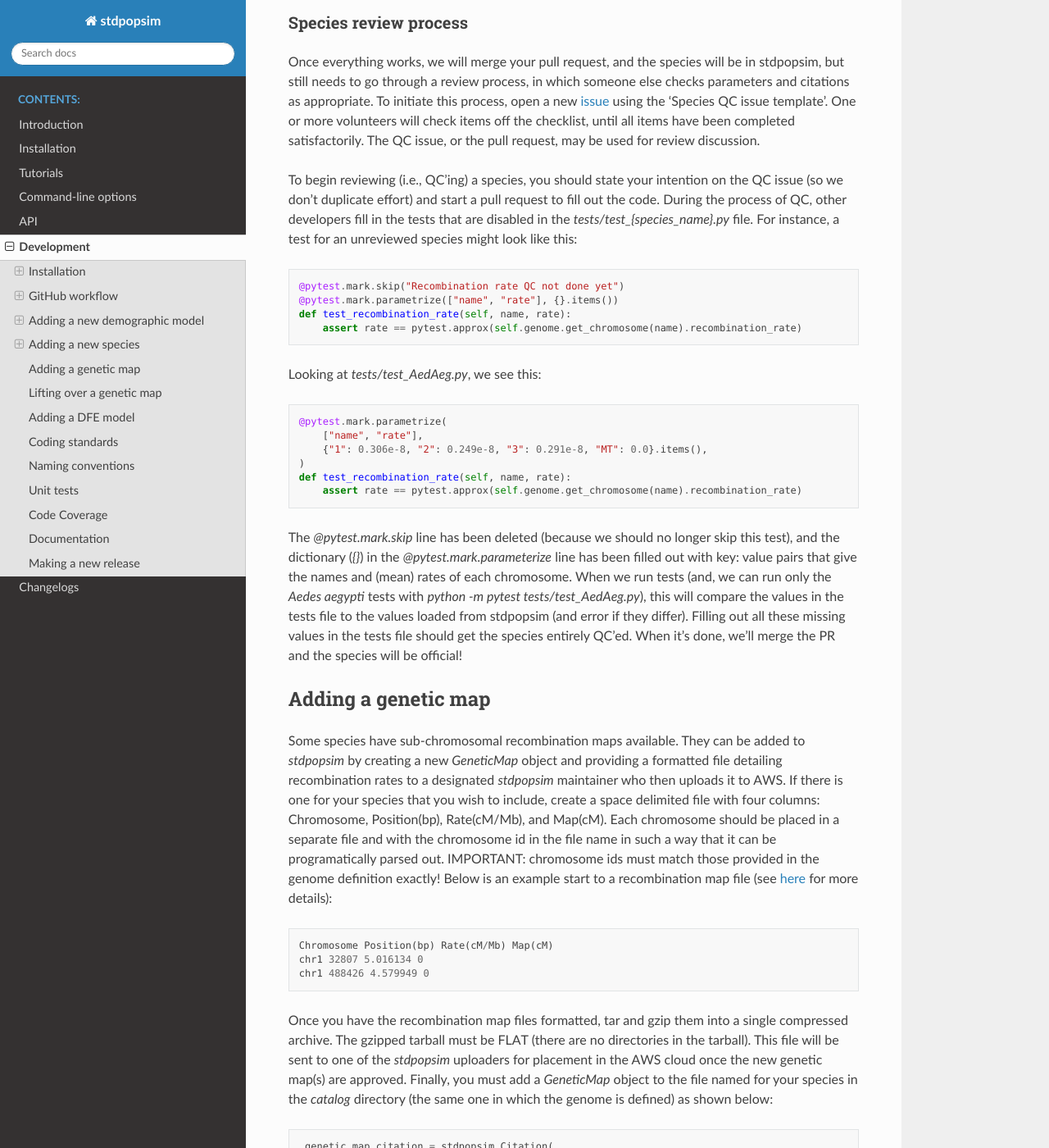
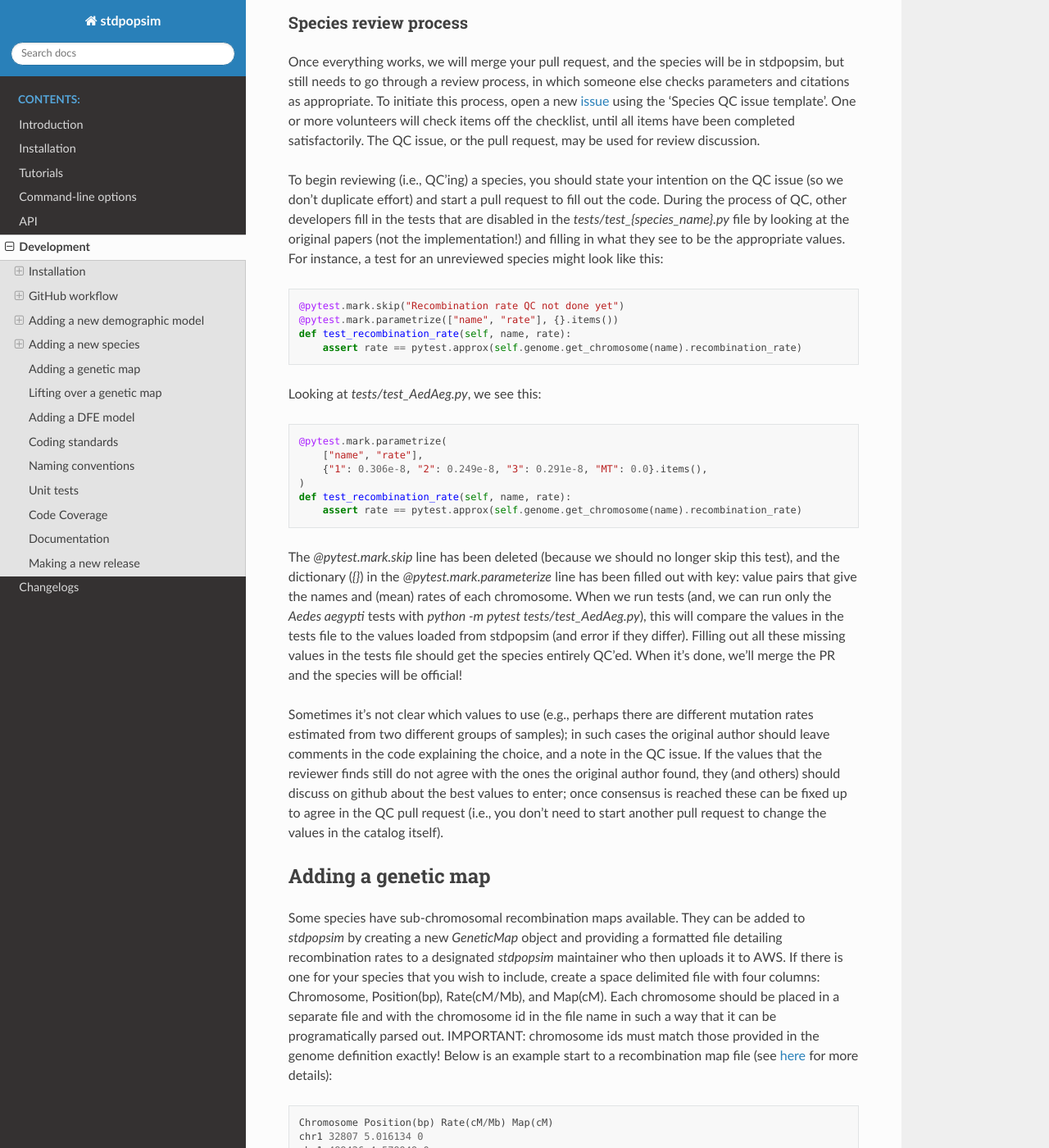
Before and after one commit to popsim-consortium/stdpopsim, a Sphinx documentation site: the page built from docs/development.rst, in a window 1280 px wide and 1400 px high, scrolled down 16755 px. Shown: the whole window at 82% size. Built offline with Sphinx 7.4.7 and the Read the Docs theme 2.0.0, drawn with Linux system fonts in a browser that asks for light colours; pages that are not in the unit, such as notebooks, are missing from menus.

Commit message:
a bit more on qc-ing

```diff
--- a/docs/development.rst
+++ b/docs/development.rst
@@ -923,8 +923,9 @@ or the pull request, may be used for review discussion.
 To begin reviewing (i.e., QC'ing) a species, you should state your intention on the
 QC issue (so we don't duplicate effort) and start a pull request to fill out the code.
 During the process of QC, other developers fill in the tests that are disabled
-in the `tests/test_{species_name}.py` file. For instance, a test for an
-unreviewed species might look like this:
+in the `tests/test_{species_name}.py` file by looking at the original papers
+(not the implementation!) and filling in what they see to be the appropriate
+values. For instance, a test for an unreviewed species might look like this:
 
 .. code-block:: python
 
@@ -953,6 +954,14 @@ tests file to the values loaded from stdpopsim (and error if they differ).
 Filling out all these missing values in the tests file should get the species
 entirely QC'ed. When it's done, we'll merge the PR and the species will be official!
 
+Sometimes it's not clear which values to use (e.g., perhaps there are different
+mutation rates estimated from two different groups of samples); in such cases
+the original author should leave comments in the code explaining the choice,
+and a note in the QC issue. If the values that the reviewer finds still do not
+agree with the ones the original author found, they (and others) should discuss
+on github about the best values to enter; once consensus is reached these can
+be fixed up to agree in the QC pull request (i.e., you don't need to start
+another pull request to change the values in the catalog itself).
 
 ********************
 Adding a genetic map
```
